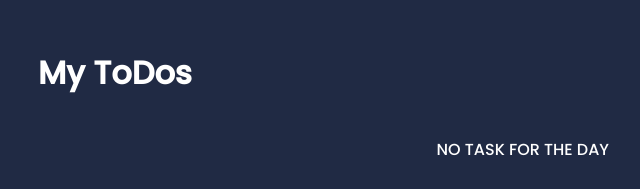
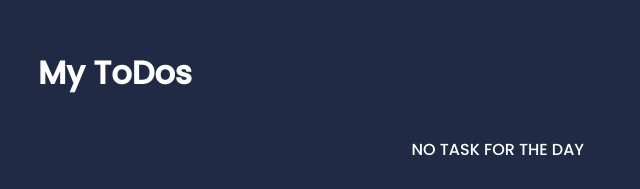
Before and after one commit to Solomon-igbigbi/ToDo-App, a plain HTML site: page index.html in a window 1280 px wide. Shown: the part 225-414 px from the top of the page, 525-1165 px from the left. Drawn offline with Linux system fonts and the light colour scheme.

Commit message:
fixed task counter margin

```diff
--- a/style.css
+++ b/style.css
@@ -212,7 +212,7 @@ input:focus {
 
     .taskNumbers {
         align-self: flex-end;
-        margin-right: 50px;
+        margin-right: 75px;
     }
 
     .holder {
```
